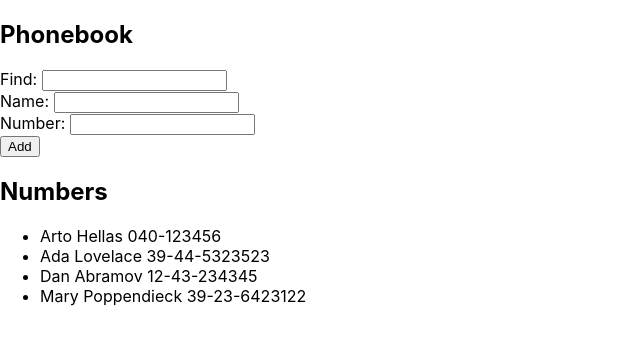
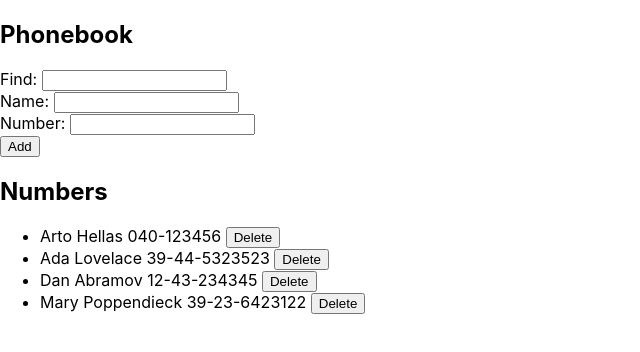
Before and after one commit to gurupratap-matharu/phonebook, a React (Create React App) app: page / in a window 1280 px wide. Shown: the top 352 px of the page, without its empty margins (0-640 px from the left). Built offline with nearby package versions, Linux system fonts and the light colour scheme; data requests are answered from the project's data file; the HTML template or start-up script is replaced by a standard one.

Commit message:
added delete button for each user

```diff
--- a/src/components/PersonsList.js
+++ b/src/components/PersonsList.js
@@ -1,13 +1,21 @@
 import React from 'react'
 
-const Persons = ({ persons, newFilter }) => {
+const PersonsList = ({ persons, newFilter, handleDeleteOf }) => {
     return (
         <ul>
             {persons.filter((person) =>
-                person.name.toLowerCase().includes(newFilter.toLowerCase()))
-                .map(person => <li key={person.id}>{person.name} {person.number}</li>)}
+                person.name
+                    .toLowerCase()
+                    .includes(newFilter.toLowerCase()))
+                .map(person =>
+                    <li key={person.id}>
+                        {person.name}{' '}
+                        {person.number}{' '}
+                        <button onClick={() => { handleDeleteOf(person.id) }}>Delete</button>
+                    </li >
+                )}
         </ul>
     )
 }
 
-export default Persons
+export default PersonsList
```
